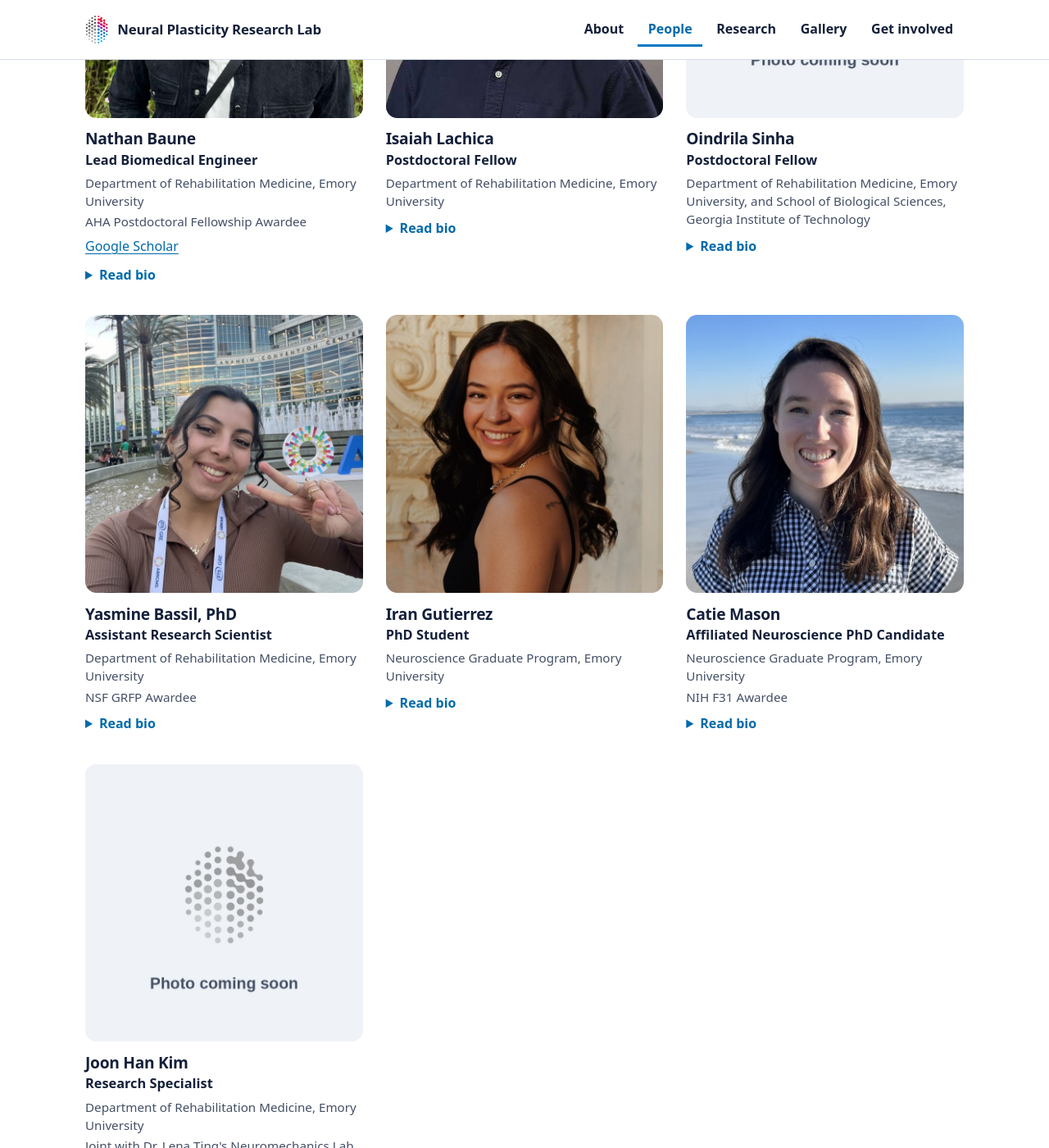
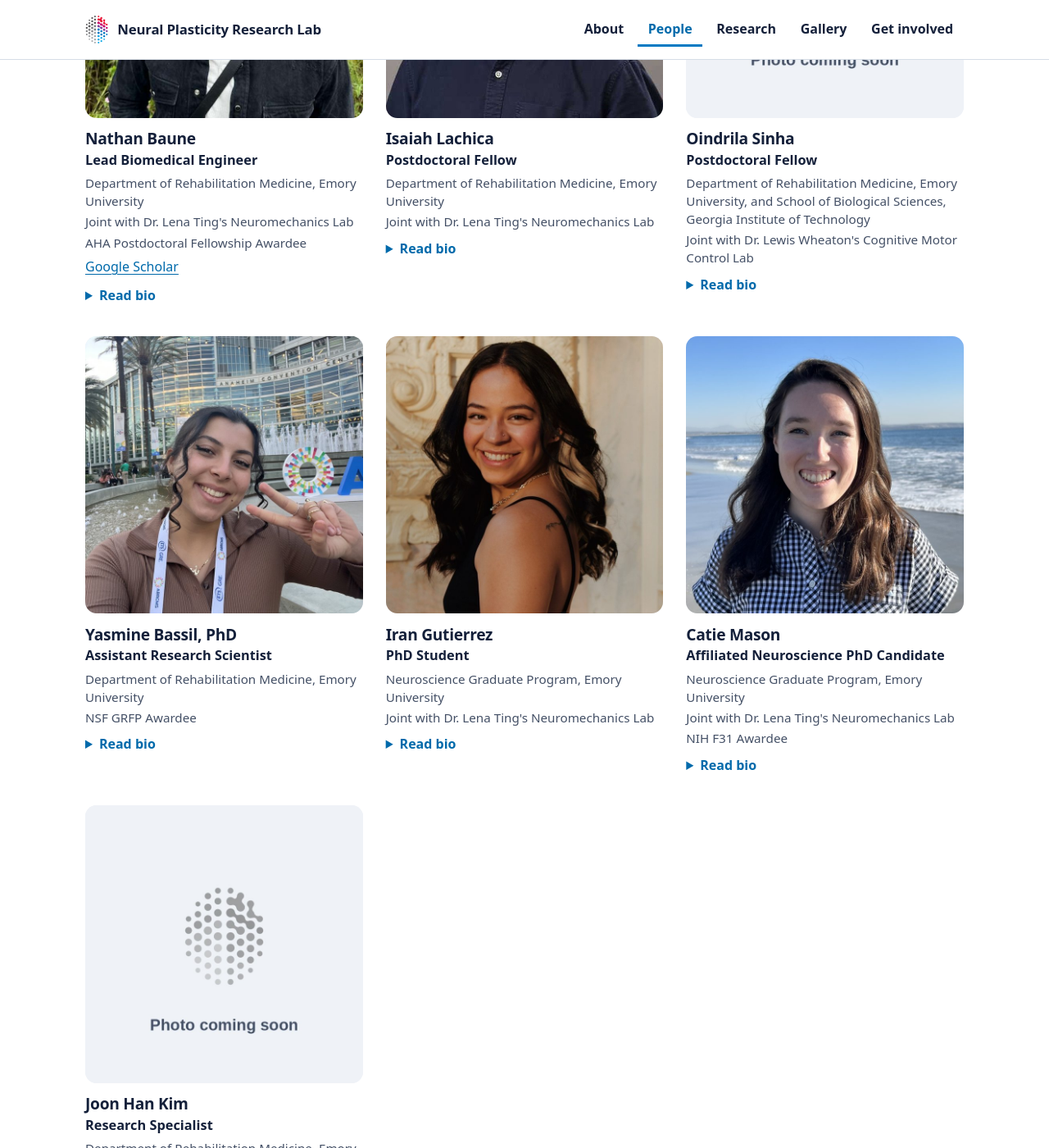
Before and after one commit to npresearchlab/npresearchlab.github.io, a Jekyll site: the page built from people.html, in a window 1280 px wide and 1400 px high, scrolled down 1282 px. Shown: the whole window at 82% size. Built offline with Jekyll 4.4.1, drawn with Linux system fonts in a browser that asks for light colours; some web fonts are replaced.

Commit message:
People: note joint-lab appointments (Ting, Wheaton)
Co-Authored-By: Claude Opus 5.5 <noreply@anthropic.com>
Claude-Session: https://claude.ai/code/session_01A6YfpnrJqQKYAxW4w34cR4

```diff
--- a/_data/members.yml
+++ b/_data/members.yml
@@ -9,6 +9,7 @@
   role: Lead Biomedical Engineer
   group: Research staff, postdocs, and graduate students
   affiliation: Department of Rehabilitation Medicine, Emory University
+  joint: Joint with Dr. Lena Ting's Neuromechanics Lab
   honors: AHA Postdoctoral Fellowship Awardee
   photo: /assets/img/people/nathan-baune.jpg
   links:
@@ -32,12 +33,14 @@
   role: Postdoctoral Fellow
   group: Research staff, postdocs, and graduate students
   affiliation: Department of Rehabilitation Medicine, Emory University
+  joint: Joint with Dr. Lena Ting's Neuromechanics Lab
   photo: /assets/img/people/isaiah-lachica.jpg
   bio: "[PLACEHOLDER BIO — replace with a 2–4 sentence bio.]"
 - name: Oindrila Sinha
   role: Postdoctoral Fellow
   group: Research staff, postdocs, and graduate students
   affiliation: Department of Rehabilitation Medicine, Emory University, and School of Biological Sciences, Georgia Institute of Technology
+  joint: Joint with Dr. Lewis Wheaton's Cognitive Motor Control Lab
   photo: /assets/img/people/placeholder.jpg
   bio: "[PLACEHOLDER BIO — replace with a 2–4 sentence bio.]"
 - name: Yasmine Bassil, PhD
@@ -63,6 +66,7 @@
   role: PhD Student
   group: Research staff, postdocs, and graduate students
   affiliation: Neuroscience Graduate Program, Emory University
+  joint: Joint with Dr. Lena Ting's Neuromechanics Lab
   photo: /assets/img/people/iran-gutierrez.jpg
   bio: >-
     Iran received her bachelor’s degree in Psychology at Emory University in 2022. After graduating, she
@@ -76,6 +80,7 @@
   role: Affiliated Neuroscience PhD Candidate
   group: Research staff, postdocs, and graduate students
   affiliation: Neuroscience Graduate Program, Emory University
+  joint: Joint with Dr. Lena Ting's Neuromechanics Lab
   honors: NIH F31 Awardee
   photo: /assets/img/people/catie-mason.jpg
   bio: >-
```
